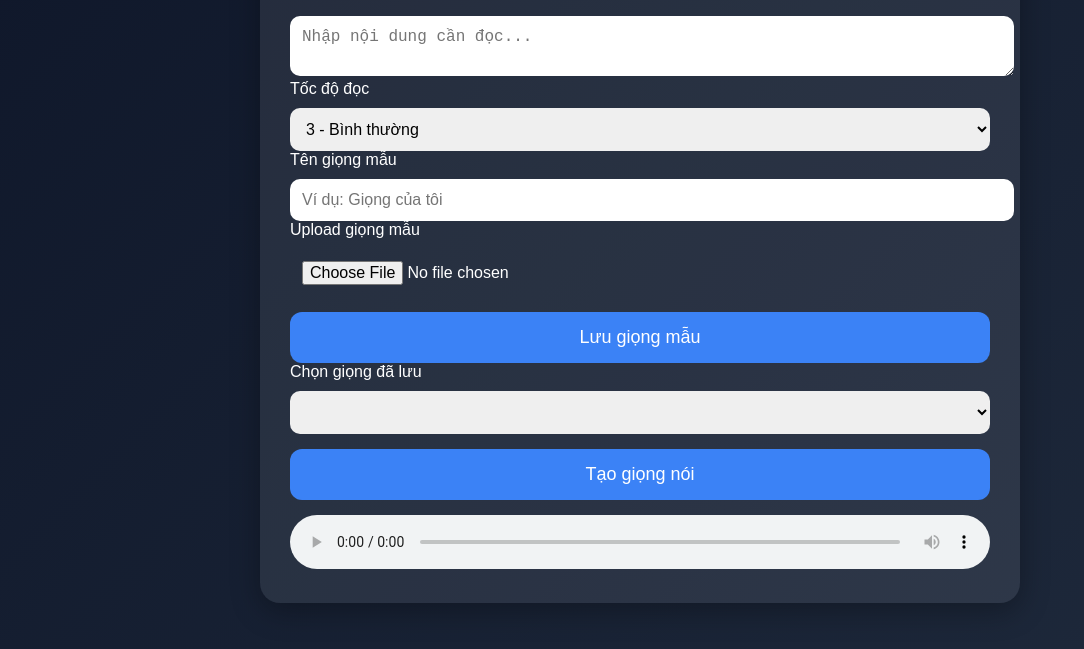
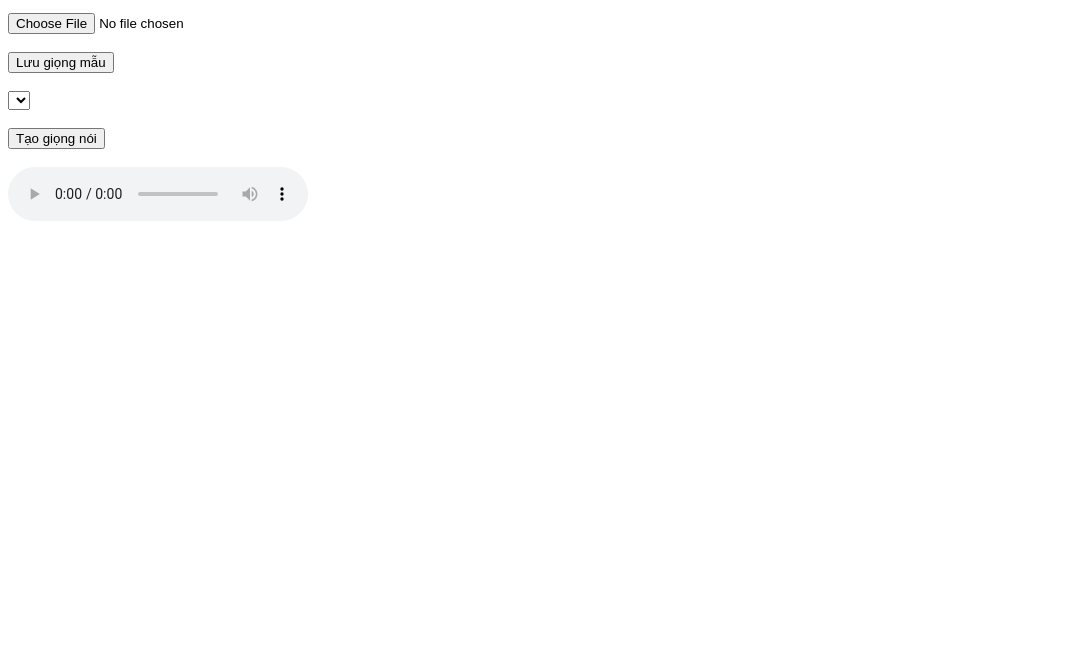
Before and after one commit to DuyNguyen71-code/AI, a plain HTML site: page index.html in a window 1280 px wide. Shown: the part 151-800 px from the top of the page, without its empty margins (0-1084 px from the left). Drawn offline with Linux system fonts and the light colour scheme.

Commit message:
Update index.html

```diff
--- a/index.html
+++ b/index.html
@@ -2,94 +2,24 @@
 <html lang="vi">
 <head>
 <meta charset="UTF-8">
-  <meta name="viewport" content="width=device-width, initial-scale=1.0">
 <title>AI Clone Giọng Nói</title>
-  <style>
-    body {
-      font-family: Arial, sans-serif;
-      background: linear-gradient(135deg, #0f172a, #1e293b);
-      color: white;
-      display: flex;
-      justify-content: center;
-      align-items: center;
-      min-height: 100vh;
-      margin: 0;
-    }
-
-    .container {
-      background: rgba(255,255,255,0.08);
-      padding: 30px;
-      border-radius: 20px;
-      width: 90%;
-      max-width: 700px;
-      box-shadow: 0 8px 30px rgba(0,0,0,0.3);
-    }
-
-    textarea, select, input {
-      width: 100%;
-      margin-top: 10px;
-      padding: 12px;
-      border-radius: 10px;
-      font-size: 16px;
-      border: none;
-    }
-
-    button, a {
-      display: block;
-      width: 100%;
-      margin-top: 15px;
-      padding: 15px;
-      text-align: center;
-      border: none;
-      border-radius: 12px;
-      background: #3b82f6;
-      color: white;
-      font-size: 18px;
-      text-decoration: none;
-      cursor: pointer;
-    }
-
-    audio {
-      width: 100%;
-      margin-top: 15px;
-    }
-
-    h1 {
-      text-align: center;
-    }
-  </style>
 </head>
 <body>
-  <div class="container">
-    <h1>🎤 AI Clone Giọng Nói</h1>
 
-    <textarea id="text" placeholder="Nhập nội dung cần đọc..."></textarea>
+<h2>AI Clone Giọng Nói</h2>
 
-    <label>Tốc độ đọc</label>
-    <select id="speed">
-      <option value="0.6">1 - Rất chậm</option>
-      <option value="0.8">2 - Chậm</option>
-      <option value="1" selected>3 - Bình thường</option>
-      <option value="1.2">4 - Nhanh</option>
-      <option value="1.5">5 - Rất nhanh</option>
-    </select>
+<textarea id="text" placeholder="Nhập nội dung"></textarea><br><br>
 
-    <label>Tên giọng mẫu</label>
-    <input type="text" id="voiceName" placeholder="Ví dụ: Giọng của tôi">
+<input type="text" id="voiceName" placeholder="Tên giọng"><br><br>
+<input type="file" id="voiceFile"><br><br>
 
-    <label>Upload giọng mẫu</label>
-    <input type="file" id="voiceFile" accept="audio/*">
+<button onclick="saveVoice()">Lưu giọng mẫu</button><br><br>
 
-    <button onclick="saveVoice()">Lưu giọng mẫu</button>
+<select id="savedVoices"></select><br><br>
 
-    <label>Chọn giọng đã lưu</label>
-    <select id="savedVoices"></select>
-
-    <button onclick="generateAudio()">Tạo giọng nói</button>
+<button onclick="generateAudio()">Tạo giọng nói</button><br><br>
 
 <audio id="audio" controls></audio>
-    <a id="downloadLink" style="display:none;" download="voice.mp3">Tải file MP3</a>
-  </div>
 
 <script>
 let voices = JSON.parse(localStorage.getItem("voices") || "[]");
@@ -107,58 +37,36 @@
 }
 
 async function saveVoice() {
-      const fileInput = document.getElementById("voiceFile");
   const voiceName = document.getElementById("voiceName").value;
 
-      if (!fileInput.files.length || !voiceName) {
-        alert("Vui lòng nhập tên giọng và chọn file âm thanh");
+  if (!voiceName) {
+    alert("Nhập tên giọng");
     return;
   }
 
-      const formData = new FormData();
-      formData.append("name", voiceName);
-      formData.append("files", fileInput.files[0]);
+  const fakeVoiceId = "voice_" + Date.now();
 
-      try {
-        const response = await fetch("/api/addVoice", {
-          method: "POST",
-          body: formData
-        });
-
-        const data = await response.json();
-
-        if (data.voice_id) {
   voices.push({
     name: voiceName,
-            voice_id: data.voice_id
+    voice_id: fakeVoiceId
   });
 
   localStorage.setItem("voices", JSON.stringify(voices));
+
   renderVoices();
 
-          alert("Đã lưu giọng thành công");
-        } else {
-          alert("Lỗi lưu giọng");
-        }
-
-      } catch (err) {
-        alert("Lỗi: " + err.message);
-      }
+  alert("Đã lưu giọng");
 }
 
 async function generateAudio() {
   const text = document.getElementById("text").value;
   const voiceId = document.getElementById("savedVoices").value;
-      const speed = document.getElementById("speed").value;
-      const audio = document.getElementById("audio");
-      const downloadLink = document.getElementById("downloadLink");
 
   if (!text || !voiceId) {
-        alert("Vui lòng nhập nội dung và chọn giọng");
+    alert("Thiếu text hoặc voiceId");
     return;
   }
 
-      try {
   const response = await fetch("/api/tts", {
     method: "POST",
     headers: {
@@ -172,26 +80,18 @@
 
   if (!response.ok) {
     const error = await response.text();
-          alert("Lỗi tạo giọng: " + error);
+    alert(error);
     return;
   }
 
   const blob = await response.blob();
   const url = URL.createObjectURL(blob);
 
-        audio.src = url;
-        audio.playbackRate = parseFloat(speed);
-        await audio.play();
-
-        downloadLink.href = url;
-        downloadLink.style.display = "block";
-
-      } catch (err) {
-        alert("Lỗi hệ thống: " + err.message);
-      }
+  document.getElementById("audio").src = url;
 }
 
 renderVoices();
 </script>
+
 </body>
 </html>
```
Lines whose indentation alone changed are shown as unchanged.
